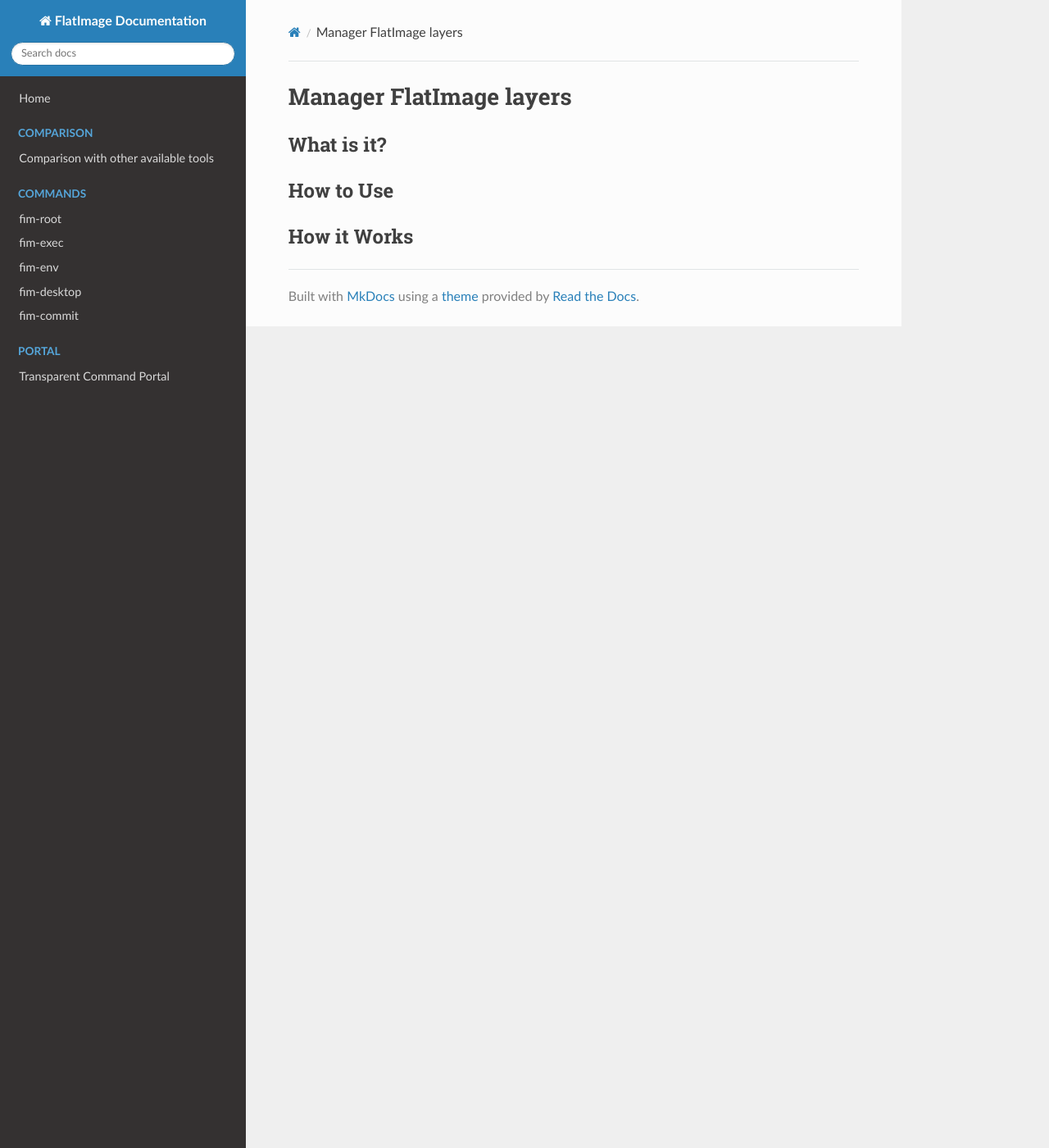
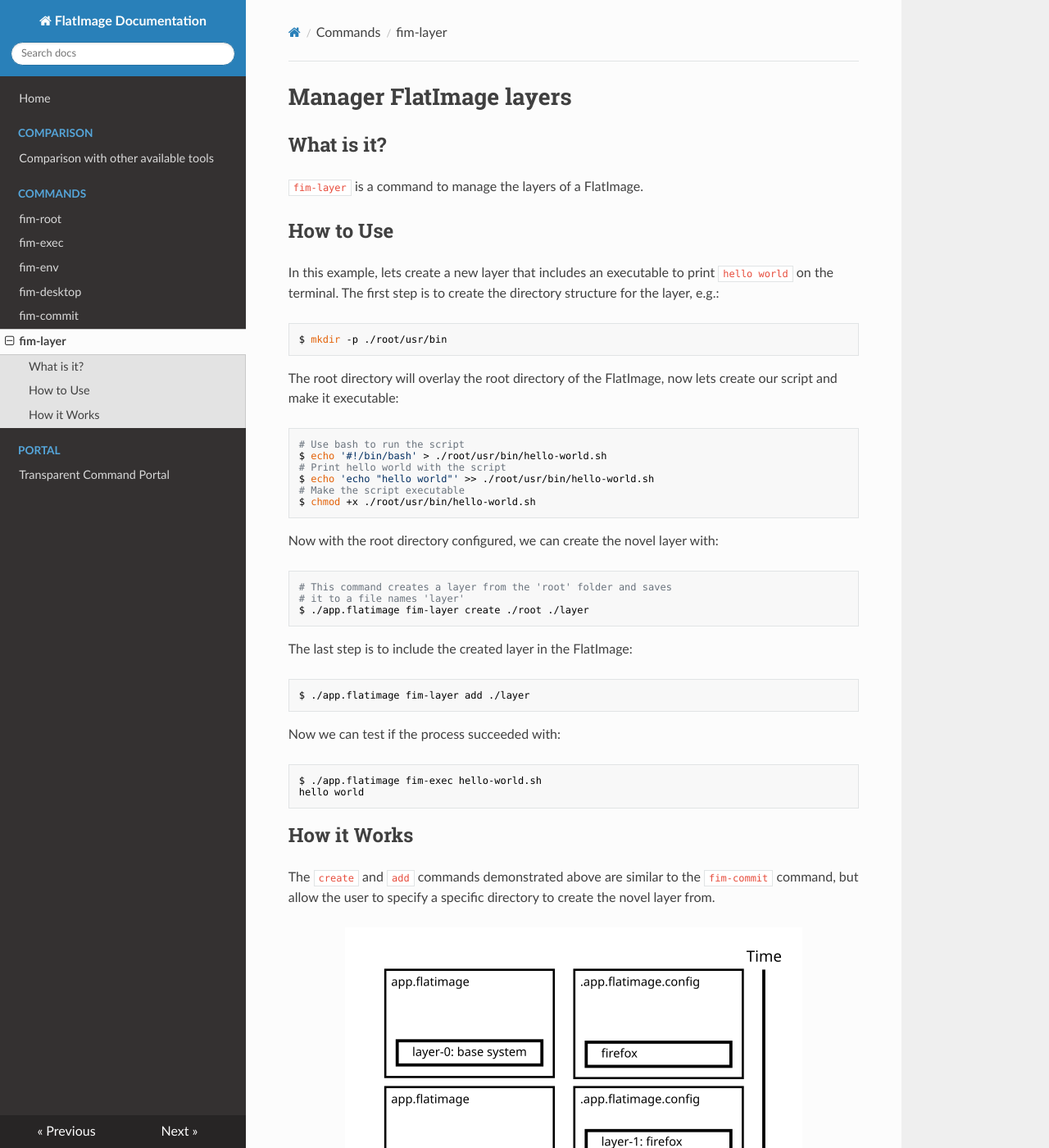
Before and after one commit to flatimage/docs, an MkDocs documentation site: the page built from docs/layer.md, in a window 1280 px wide and 1400 px high. Shown: the whole window at 82% size. Built offline with MkDocs 1.6.1, drawn with Linux system fonts in a browser that asks for light colours; nearby versions of some CDN libraries.

Commit message:
Include fim-layer documentation

````diff
--- a/docs/layer.md
+++ b/docs/layer.md
@@ -2,6 +2,58 @@
 
 ## What is it?
 
+`fim-layer` is a command to manage the layers of a FlatImage.
+
 ## How to Use
 
+In this example, lets create a new layer that includes an executable to print
+`hello world` on the terminal. The first step is to create the directory
+structure for the layer, e.g.:
+
+```bash
+$ mkdir -p ./root/usr/bin
+```
+
+The root directory will overlay the root directory of the FlatImage, now lets
+create our script and make it executable:
+
+```bash
+# Use bash to run the script
+$ echo '#!/bin/bash' > ./root/usr/bin/hello-world.sh
+# Print hello world with the script
+$ echo 'echo "hello world"' >> ./root/usr/bin/hello-world.sh
+# Make the script executable
+$ chmod +x ./root/usr/bin/hello-world.sh
+```
+
+Now with the root directory configured, we can create the novel layer with:
+
+```bash
+# This command creates a layer from the 'root' folder and saves
+# it to a file names 'layer'
+$ ./app.flatimage fim-layer create ./root ./layer
+```
+
+The last step is to include the created layer in the FlatImage:
+
+```bash
+$ ./app.flatimage fim-layer add ./layer
+```
+
+Now we can test if the process succeeded with:
+
+```bash
+$ ./app.flatimage fim-exec hello-world.sh
+hello world
+```
+
+
 ## How it Works
+
+The `create` and `add` commands  demonstrated above are similar to the
+`fim-commit` command, but allow the user to specify a specific directory to
+create the novel layer from.
+
+<p align="center">
+  <img src="/image/commit.png"/>
+</p>
--- a/mkdocs.yml
+++ b/mkdocs.yml
@@ -9,6 +9,7 @@ nav:
     - fim-env: environment.md
     - fim-desktop: desktop.md
     - fim-commit: commit.md
+    - fim-layer: layer.md
   - Portal:
     - portal.md
 theme: readthedocs
````
